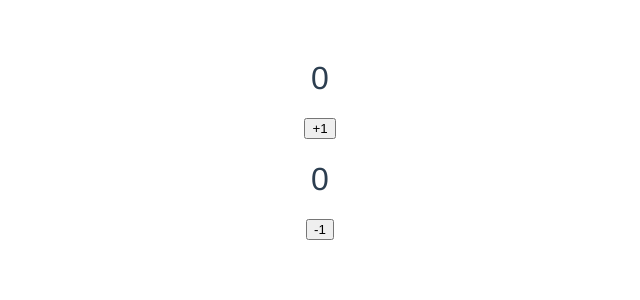
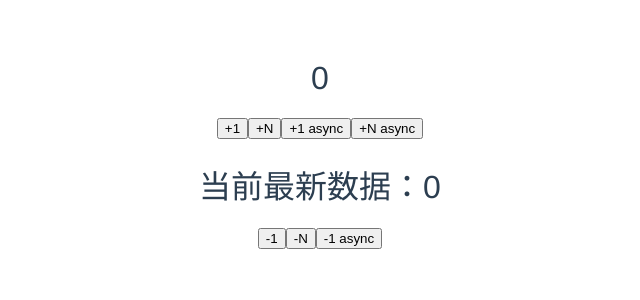
Before and after one commit to qinjieling/vuetest, a Vue app: page /vuetest/count in a window 1280 px wide. Shown: the top 300 px of the page, without its empty margins (320-960 px from the left). Built offline with nearby package versions, Linux system fonts and the light colour scheme.

Commit message:
moddify://mutations,actions,gets的使用

```diff
--- a/src/components/count.vue
+++ b/src/components/count.vue
@@ -1,17 +1,26 @@
 <template>
   <div class="wrap">
     <div class="add">
-      <h1>{{$store.state.count}}</h1>
+      <!-- <h1>{{$store.state.count}}</h1> -->
+      <h1>{{count}}</h1>
       <button @click="addHandle">+1</button>
+      <button @click="addHandle2">+N</button>
+      <button @click="addHandle3">+1 async</button>
+      <button @click="addHandle4">+N async</button>
     </div>
     <div class="add">
-      <h1>{{$store.state.count}}</h1>
-      <button @click="subHandle">-1</button>
+      <!-- <h1>{{$store.getters.showNum}}</h1> -->
+      <h1>{{showNum}}</h1>
+      <button @click="sub()">-1</button>
+      <button @click="subN(3)">-N</button>
+      <button @click="subHandle3">-1 async</button>
     </div>
   </div>
 </template>
 
 <script>
+//store中全局的值映射到当前组件
+import {mapState,mapMutations,mapActions,mapGetters} from 'vuex'
 export default {
   name: 'count',
   data () {
@@ -19,12 +28,30 @@ export default {
       // count: 'Welcome'
     }
   },
+  computed:{
+    ...mapState(['count']),
+    ...mapGetters(['showNum'])
+  },
   methods:{
+    ...mapMutations(['add','addN','sub','subN']),
+    ...mapActions(['subAsync']),
     addHandle(){
-      this.$store.commit('addN',3)
+      this.add()
     },
-    subHandle(){
-      this.$store.commit('subN',3)
+    addHandle2(){
+      //commit的作用：调用某个mutation函数
+      // this.$store.commit('addN',3)
+      this.addN(3)
+    },
+    addHandle3(){
+      //dispatch函数专门用来触发action
+      this.$store.dispatch('addAsync')
+    },
+    addHandle4(){
+      this.$store.dispatch('addNAsync',5)
+    },
+    subHandle3(){
+      this.subAsync()  //也可直接写在元素上
     }
   }
 }
--- a/src/store/store.js
+++ b/src/store/store.js
@@ -7,21 +7,44 @@ export default new Vuex.Store({
   state: {
     count:0
   },
+  //只有mutation中定义的函数才可以修改state中的数据
   mutations: {
     add(state){
       state.count ++
     },
     addN(state,step){
-      state.count = state.count + step
+      state.count += step
     },
     sub(state){
       state.count --
     },
     subN(state,step){
-      state.count = state.count - step
+      state.count -= step
     },
   },
+  //不能直接修改state中的数据
+  //必须通过context.commit()触发某个mutation才行
   actions: {
-
+    addAsync(context){
+      setTimeout(()=>{
+        context.commit('add')
+      },1000)
+    },
+    addNAsync(context,step){
+      setTimeout(()=>{
+        context.commit('addN',step)
+      },1000)
+    },
+    subAsync(context){
+      setTimeout(()=>{
+        context.commit('sub')
+      },1000)
+    },
+  },
+  //不会修改store中的原数据，对store中已有数据进行加工处理之后形成新数据，类似computed属性
+  getters:{
+    showNum:status=>{
+      return '当前最新数据：'+ status.count
+     }
   }
 })
```
